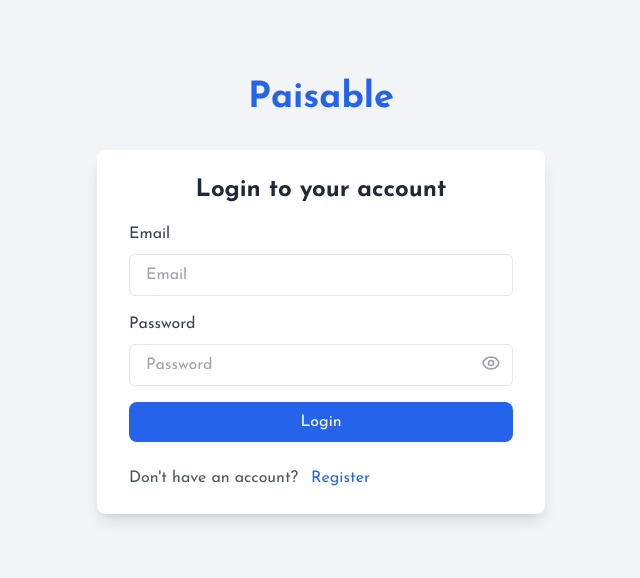
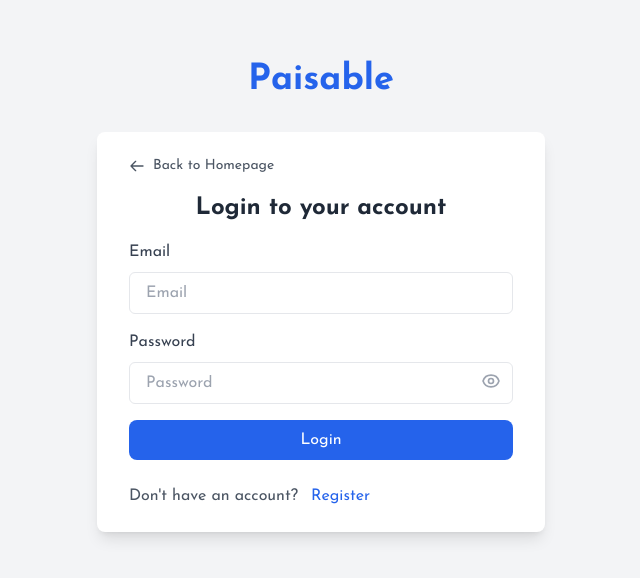
Before and after one commit to sai-maker-cloud/paisable, a React (Vite) app in the folder frontend/: page /login in a window 1280 px wide. Shown: the part 104-682 px from the top of the page, without its empty margins (319-959 px from the left). Built offline with nearby package versions, Linux system fonts and the light colour scheme; no server answers.

Commit message:
Added back to homepage button

```diff
--- a/frontend/src/pages/LoginPage.jsx
+++ b/frontend/src/pages/LoginPage.jsx
@@ -32,11 +32,18 @@ export default function LoginPage() {
 
   return (
     <div className="flex flex-col items-center justify-center min-h-screen bg-gray-100 dark:bg-gray-900 px-4">
+
       <Link to="/" className="text-4xl font-bold text-blue-600 dark:text-blue-400 font-montserrat mb-8">
         Paisable
       </Link>
 
       <div className="px-8 py-6 text-left bg-white dark:bg-gray-800 shadow-lg rounded-lg w-full max-w-md">
+        <Link to="/" className="inline-flex items-center text-sm text-gray-600 dark:text-gray-400 hover:text-blue-600 dark:hover:text-blue-400 transition-colors mb-4">
+          <svg className="w-4 h-4 mr-2" fill="none" stroke="currentColor" viewBox="0 0 24 24">
+            <path strokeLinecap="round" strokeLinejoin="round" strokeWidth={2} d="M10 19l-7-7m0 0l7-7m-7 7h18" />
+          </svg>
+          Back to Homepage
+        </Link>
         <h3 className="text-2xl font-bold text-center text-gray-800 dark:text-gray-200">Login to your account</h3>
         {serverError && <p className="text-center text-red-500 bg-red-100 dark:bg-red-900/50 p-2 rounded-md my-4">{serverError}</p>}
         <form onSubmit={handleSubmit}>
```
